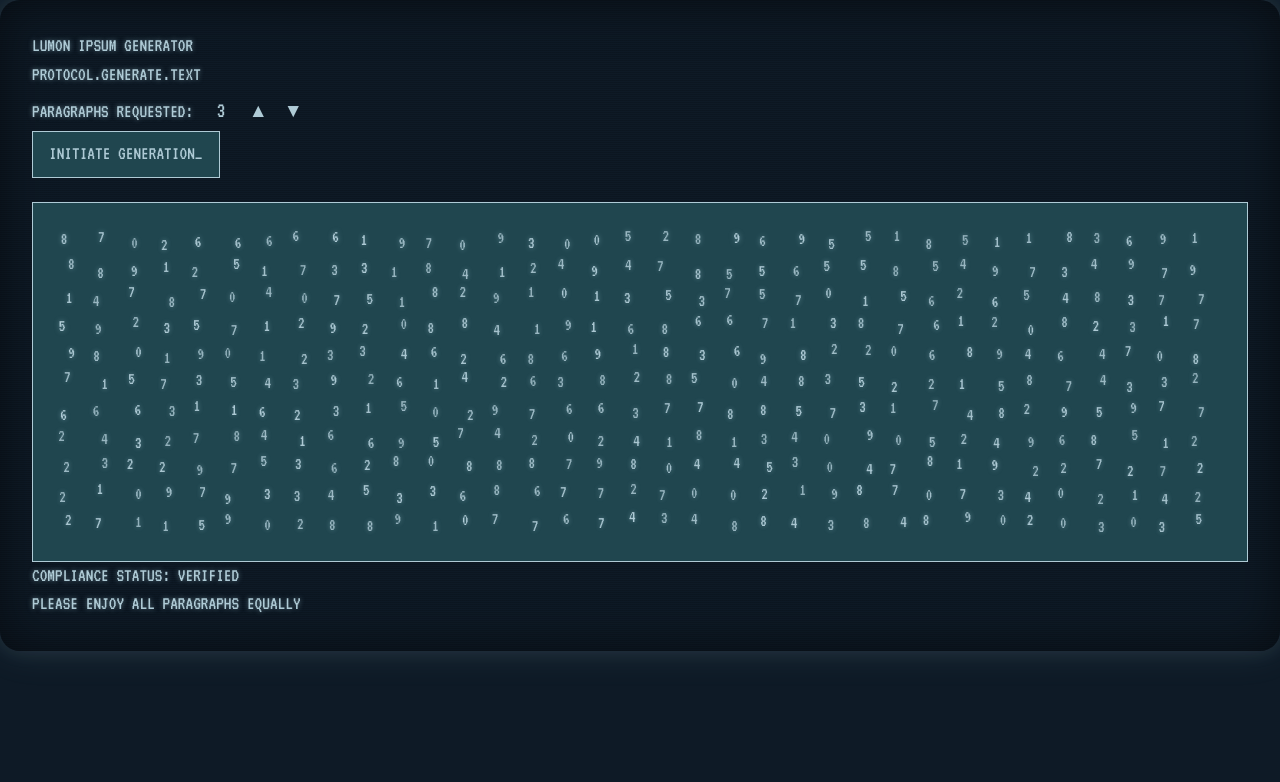
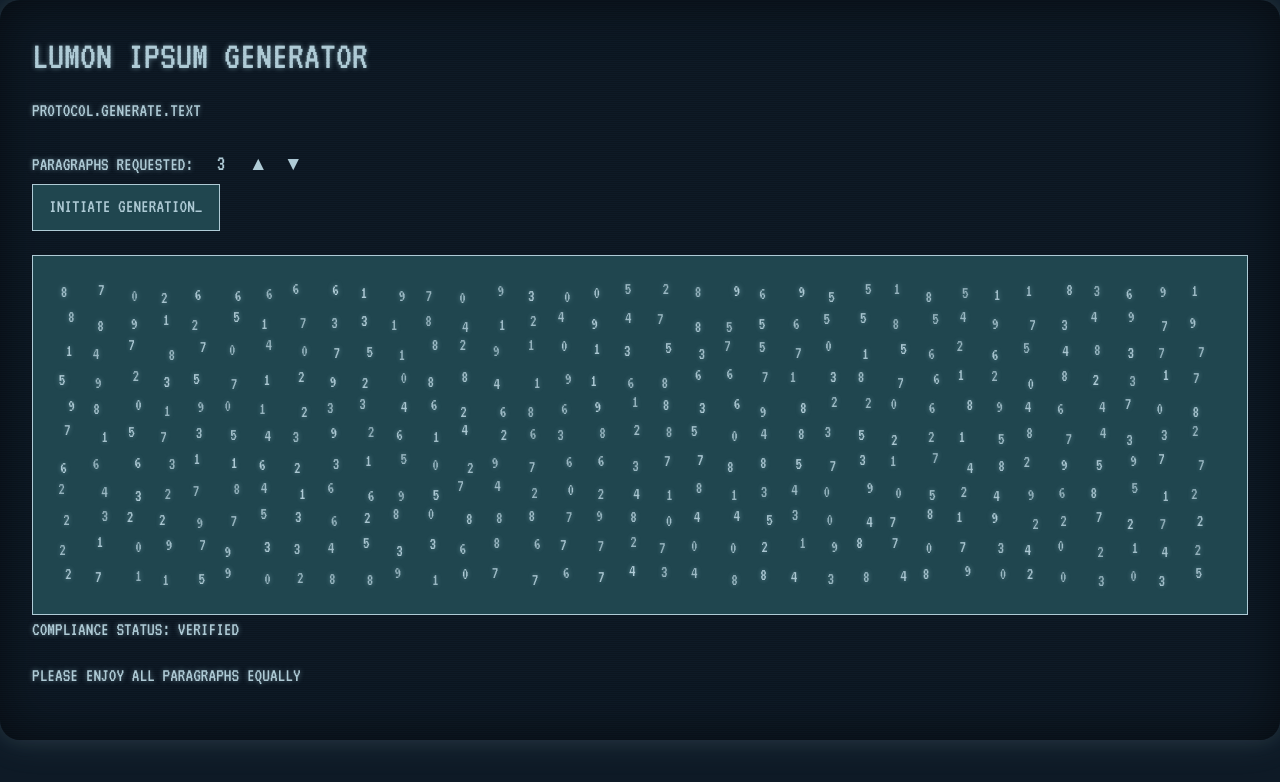
Before and after one commit to lherlitz/lumonipsum, a Next.js app: page / in a window 1280 px wide. Shown: the top 782 px of the page. Built offline with nearby package versions, Linux system fonts and the light colour scheme.

Commit message:
Add heading and paragraph styles to globals.css for improved typography

```diff
--- a/app/globals.css
+++ b/app/globals.css
@@ -19,6 +19,48 @@ body {
   flex-direction: column;
   font-family: var(--font-vt323), monospace;
   font-size: 1.2rem;
+}
+
+h1 {
+  font-size: 2.5rem;
+  line-height: 1.2;
+  margin-bottom: 1rem;
+}
+
+h2 {
+  font-size: 2rem;
+  line-height: 1.3;
+  margin-bottom: 0.8rem;
+}
+
+h3 {
+  font-size: 1.75rem;
+  line-height: 1.4;
+  margin-bottom: 0.6rem;
+}
+
+h4 {
+  font-size: 1.5rem;
+  line-height: 1.5;
+  margin-bottom: 0.5rem;
+}
+
+h5 {
+  font-size: 1.25rem;
+  line-height: 1.6;
+  margin-bottom: 0.4rem;
+}
+
+h6 {
+  font-size: 1.1rem;
+  line-height: 1.7;
+  margin-bottom: 0.3rem;
+}
+
+p {
+  font-size: 1.2rem;
+  line-height: 1.6;
+  margin-bottom: 1rem;
 }
 
 .terminal-screen {
```
